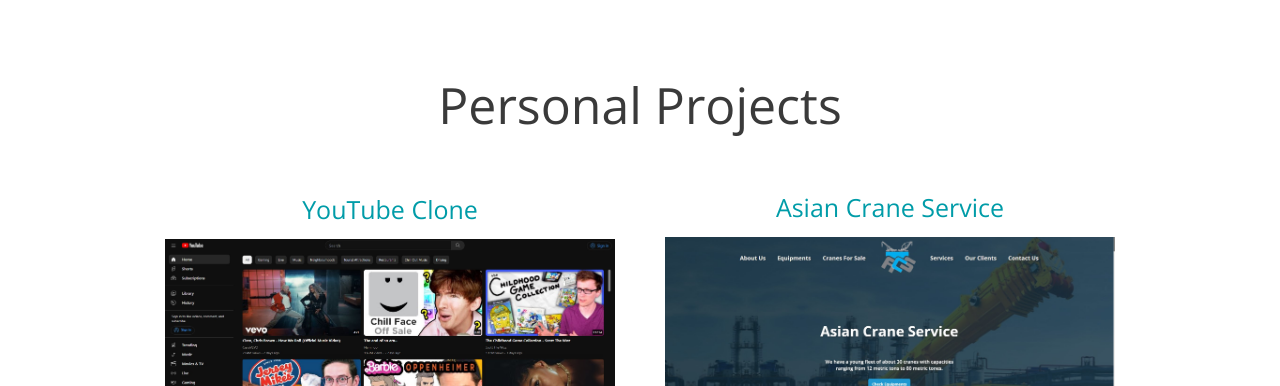
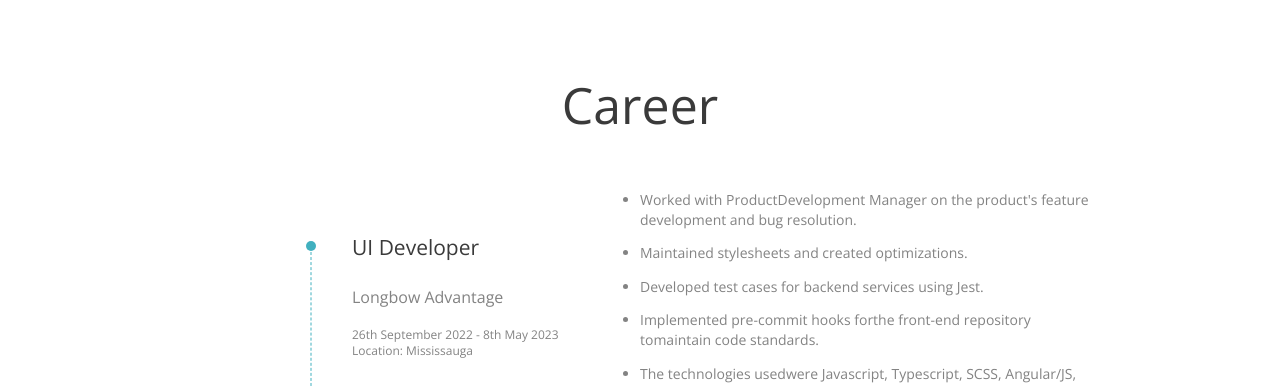
Before and after one commit to TejasGN/GA_finalProject, a React (Create React App) app in the folder portfolio/app_public/portfolio-public/: page / in a window 1280 px wide. Shown: the part 2414-2800 px from the top of the page. Built offline with nearby package versions, Linux system fonts and the light colour scheme.

Commit message:
added career section

```diff
--- /dev/null
+++ b/portfolio/app_public/portfolio-public/src/pages/career/Career.js
@@ -0,0 +1,43 @@
+import React from 'react';
+import './career.scss';
+import { career } from '../../utils/career';
+
+const Career = () => {
+    return (
+        <div className='career-wrap' id='career'>
+            <div className='grid'>
+                <h3>Career</h3>
+                {
+                    career.map(job => {
+                        return (
+                            // eslint-disable-next-line no-useless-concat
+                            <div key={job.id} className={'career' + ' career' + job.id}>
+                                <div className='career-inner-wrap'>
+                                    <div className='left-wrap'>
+                                        <p className='profile'>{job.profile}</p>
+                                        <p className='company'>{job.company}</p>
+                                        <p className='period other-info'>{job.period}</p>
+                                        <p className='location other-info'>Location: {job.location}</p>
+                                    </div>
+                                    <div className='right-wrap'>
+                                        <ul>
+                                            {
+                                                job.desc.map((des, i) => <li key={i}>{des}</li>)
+                                            }
+                                        </ul>
+                                    </div>
+                                </div>
+                                <div className='dot-seperator'>
+                                    <p className='dot'></p>
+                                    <p className='line'></p>
+                                </div>
+                            </div>
+                        )
+                    })
+                }
+            </div>
+        </div>
+    )
+}
+
+export default Career
--- /dev/null
+++ b/portfolio/app_public/portfolio-public/src/pages/career/career.scss
@@ -0,0 +1,137 @@
+.career-wrap{
+    padding: 70px 0 40px;
+    h3{
+        font-size: 50px;
+        color: #3a3a3a;
+        margin-bottom: 10px;
+        font-weight: 300;
+        text-align: center;
+    }
+    .career{
+        position: relative;
+        padding: 40px 150px;
+        .career-inner-wrap{
+            display: flex;
+            justify-content: center;
+            align-items: center;
+            .left-wrap, .right-wrap{
+                width: 50%;
+            }
+            .left-wrap{
+                padding-left: 18%;
+                .profile{
+                    color: #3a3a3a;
+                    font-size: 21px;
+                }
+                .company{
+                    color: #838383;
+                    font-size: 16px;
+                    padding: 24px 0 18px;
+                }
+                .other-info{
+                    color: #838383;
+                    font-size: 12px;
+                }
+            }
+            .right-wrap{
+                ul{
+                    list-style: disc;
+                    li{
+                        color: #838383;
+                        font-size: 14px;
+                        padding-top: 14px;
+                        &:first-child{
+                            padding-top: 0;
+                        }
+                    }
+                }
+            }
+        }
+        .dot-seperator{
+            position: absolute;
+            left: 22.6%;
+            transform: translateX(-50%);
+            top: 31.2%;
+            .dot{
+                width: 10px;
+                height: 10px;
+                border-radius: 50%;
+                background: #41b0bf;
+                position: absolute;
+                left: 50%;
+                top: 0;
+                transform: translateX(-50%);
+            }
+            .line{
+                width: 1px;
+                border-left: dashed 1px #41b0bf;
+                height: 220px;
+                position: absolute;
+                left: 50%;
+                transform: translateX(-50%);
+                top: 11px;
+            }
+        }
+        &.career1{
+            .dot-seperator{
+                .line{
+                    height: 270px;
+                }
+            }
+        }
+        &.career2{
+            .dot-seperator{
+                top: 29.2%;
+                .line{
+                    height: 240px;
+                }
+            }
+        }
+        &.career3{
+            .dot-seperator{
+                top: 26.2%;
+            }
+        }
+        &.career4{
+            .dot-seperator{
+                top: 26.2%;
+                .line{
+                    height: 0;
+                }
+            }
+        }
+    }
+    @media only screen and (max-width: 1099px){
+        .career{
+            padding: 40px 0px;
+            .dot-seperator{
+                left: 15.6%;
+                .line{
+                    height: 200px;
+                }
+            }
+        }
+    }
+    @media only screen and (max-width: 1099px){
+        .career{
+            padding: 40px 20px;
+            .career-inner-wrap{
+                flex-flow: column;
+                .left-wrap{
+                    padding: 0 0 20px 0;
+                    width: 100%;
+                    text-align: center;
+                    .company{
+                        padding: 6px 0 10px;
+                    }
+                }
+                .right-wrap{
+                    width:100%;
+                }
+            }
+            .dot-seperator{
+                display: none;
+            }
+        }
+    }
+}
--- a/portfolio/app_public/portfolio-public/src/pages/first/first.js
+++ b/portfolio/app_public/portfolio-public/src/pages/first/first.js
@@ -18,6 +18,11 @@
                             <li>
                                 <ScrollIntoView selector="#skills">
                                     <a>Skills</a>
+                                </ScrollIntoView>
+                            </li>
+                            <li>
+                                <ScrollIntoView selector="#career">
+                                    <a>Career</a>
                                 </ScrollIntoView>
                             </li>
                             <li>
--- a/portfolio/app_public/portfolio-public/src/pages/home.js
+++ b/portfolio/app_public/portfolio-public/src/pages/home.js
@@ -6,6 +6,7 @@
 import Fifth from './fifth/fifth';
 import Sixth from './sixth/sixth';
 import Footer from './footer/footer';
+import Career from "./career/Career";
 
 class Home extends React.Component{
     render(){
@@ -14,6 +15,7 @@
                 <First />
                 <Second />
                 <Third />
+                <Career />
                 <Fourth />
                 <Fifth />
                 <Sixth />
--- a/portfolio/app_public/portfolio-public/src/pages/second/second.js
+++ b/portfolio/app_public/portfolio-public/src/pages/second/second.js
@@ -18,8 +18,8 @@
                     </div>
                     <div className="right-wrap">
                         <h3>About me</h3>
-                        <p>Hi, I am Tejas Nashikkar, a Frontend Developer living in <a href="https://www.google.com/maps/place/Kitchener,+ON/@43.4303489,-80.6163987,11z/data=!3m1!4b1!4m5!3m4!1s0x882bf48c03ee5105:0x9525f8e6df5f544b!8m2!3d43.4516395!4d-80.4925337" target="_blank">Kitchener, Ontario Canada</a>. I am a Computer Science Engineer and a post graduate in Web Design and Development. I have experience of working in React, Angular and AngularJS frameworks for the frontend and also non-relational database like MongoDB.</p>
-                        <p>Have a look at my profile on <a href="https://www.linkedin.com/in/tejas-nashikkar-60b5b4155" target="_blank">linkedin</a>, <ScrollIntoView selector="#dwnld-resume" className="dwnld-lnk"><a>download</a></ScrollIntoView> my resume below, or just drop me an <a href="mailto:nashikkar.tejas@gmail.com">email</a>. I am always excited to work with like minded people.</p>
+                        <div className="desc-txt">Hi, I am Tejas Nashikkar, a Frontend Developer living in <a href="https://www.google.com/maps/place/Kitchener,+ON/@43.4303489,-80.6163987,11z/data=!3m1!4b1!4m5!3m4!1s0x882bf48c03ee5105:0x9525f8e6df5f544b!8m2!3d43.4516395!4d-80.4925337" target="_blank">Kitchener, Ontario Canada</a>. I am a Computer Science Engineer and a post graduate in Web Design and Development. I have experience of working in React, Angular and AngularJS frameworks for the frontend and also non-relational database like MongoDB.</div>
+                        <div className="desc-txt">Have a look at my profile on <a href="https://www.linkedin.com/in/tejas-nashikkar-60b5b4155" target="_blank">LinkedIn</a>, <ScrollIntoView selector="#dwnld-resume" className="dwnld-lnk"><a>download</a></ScrollIntoView> my resume below, or just drop me an <a href="mailto:nashikkar.tejas@gmail.com">email</a>. I am always excited to work with like minded people.</div>
                     </div>
                 </div>
                 <hr className="sep" />
--- a/portfolio/app_public/portfolio-public/src/pages/second/second.scss
+++ b/portfolio/app_public/portfolio-public/src/pages/second/second.scss
@@ -38,7 +38,7 @@
                 margin-bottom: 10px;
                 font-weight: 300;
             }
-            p{
+            .desc-txt{
                 font-size: 18px;
                 color: #838383;
                 &:first-of-type{
--- /dev/null
+++ b/portfolio/app_public/portfolio-public/src/utils/career.js
@@ -0,0 +1,53 @@
+export const career = [
+    {
+        id: 1,
+        company: 'Longbow Advantage',
+        location: 'Mississauga',
+        period: '26th September 2022 - 8th May 2023',
+        profile: 'UI Developer',
+        desc: [
+            "Worked with ProductDevelopment Manager on the product's feature development and bug resolution.",
+            "Maintained stylesheets and created optimizations.",
+            "Developed test cases for backend services using Jest.",
+            "Implemented pre-commit hooks forthe front-end repository tomaintain code standards.",
+            "The technologies usedwere Javascript, Typescript, SCSS, Angular/JS, SQL, and MongoDB."
+        ]
+    },
+    {
+        id: 2,
+        company: 'Media.net Software Services',
+        location: 'Mumbai',
+        period: '6th August 2019 - 30th April 2021',
+        profile: 'Senior UI Developer',
+        desc: [
+            "Optimized several functionalities using vanilla JavaScript.",
+            "Worked on an internal dashboard tool(Datachimp) using ReactJS forfront-end, Redux for statemanagement, and Jestfor writing test cases. The backendwas structured using SQL.",
+            "Contributed to developing newfeatures and improvements of another dashboard (Console) using Angular 6+.",
+            "Participated in code reviews."
+        ]
+    },
+    {
+        id: 3,
+        company: 'Accenture Solutions',
+        location: 'Mumbai',
+        period: '1st October 2018 - 5th August 2019',
+        profile: 'Web Developer',
+        desc: [
+            "Implemented andmaintainedwebsites for Sanofi, a renowned pharmaceutical company using Sitecore.",
+            "Contributed to the continuous improvement of software development by participating in brainstorming sessions with the tech lead.",
+            "The technologies usedwere Sitecore, JQuery, andHTML/LESS."
+        ]
+    },
+    {
+        id: 4,
+        company: 'Media.net Software Services',
+        location: 'Mumbai',
+        period: '9th May 2016 - 28th September 2018',
+        profile: 'Jr. UI Developer',
+        desc: [
+            "Implemented various ad units e.g. keyword ad blocks, interstitials, and SERPs(Search Engine Result Pages) while providing crossbrowser support",
+            "Developedmarketingmaterial e.g. landing,thank you pages, and product dashboards for browser extensions.",
+            "The technologies usedwereHTML, CSS, and JavaScript."
+        ]
+    }
+];
```
Also changed, not shown: 11 other files (tests, documents, lock files or other folders).
